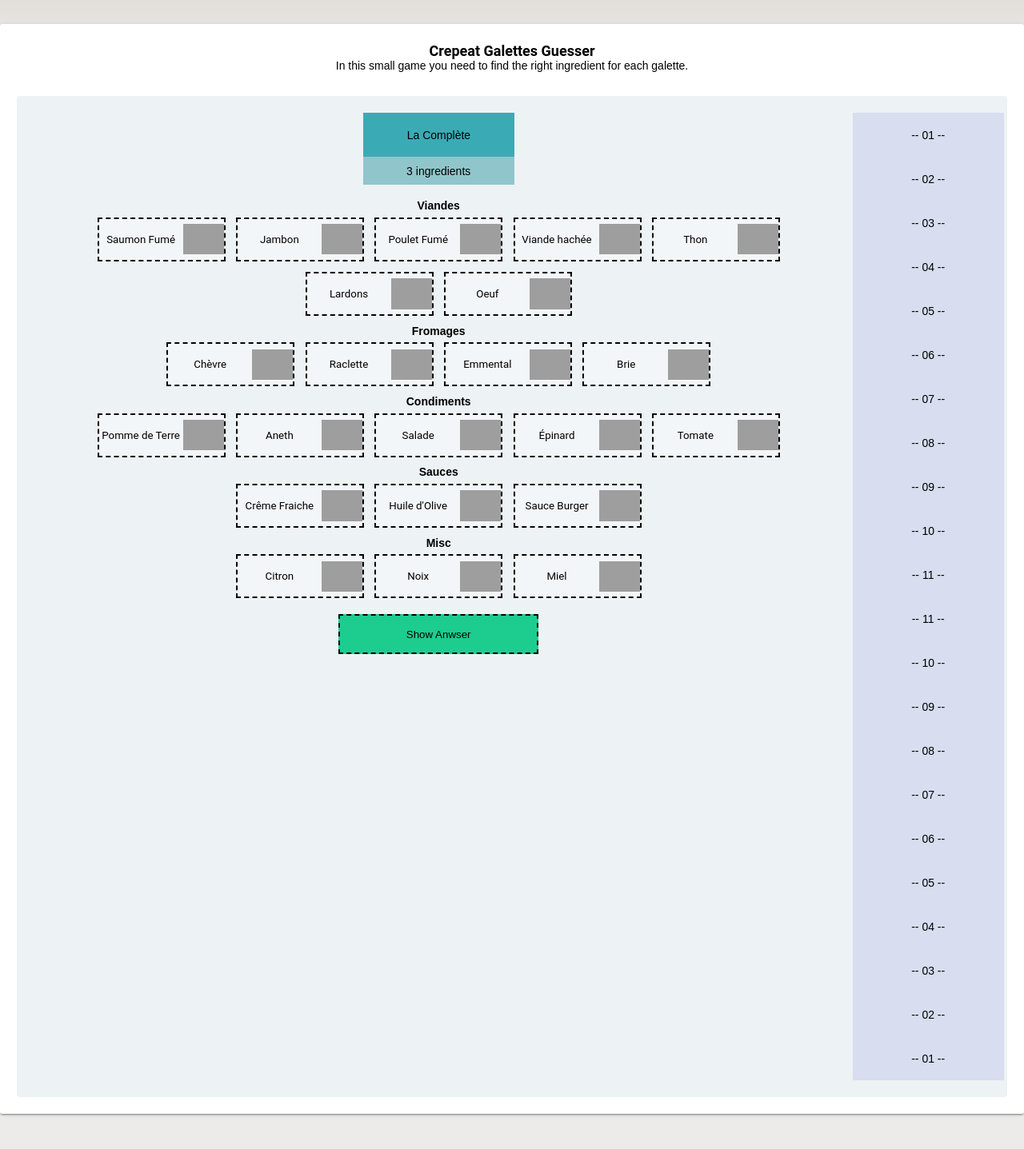
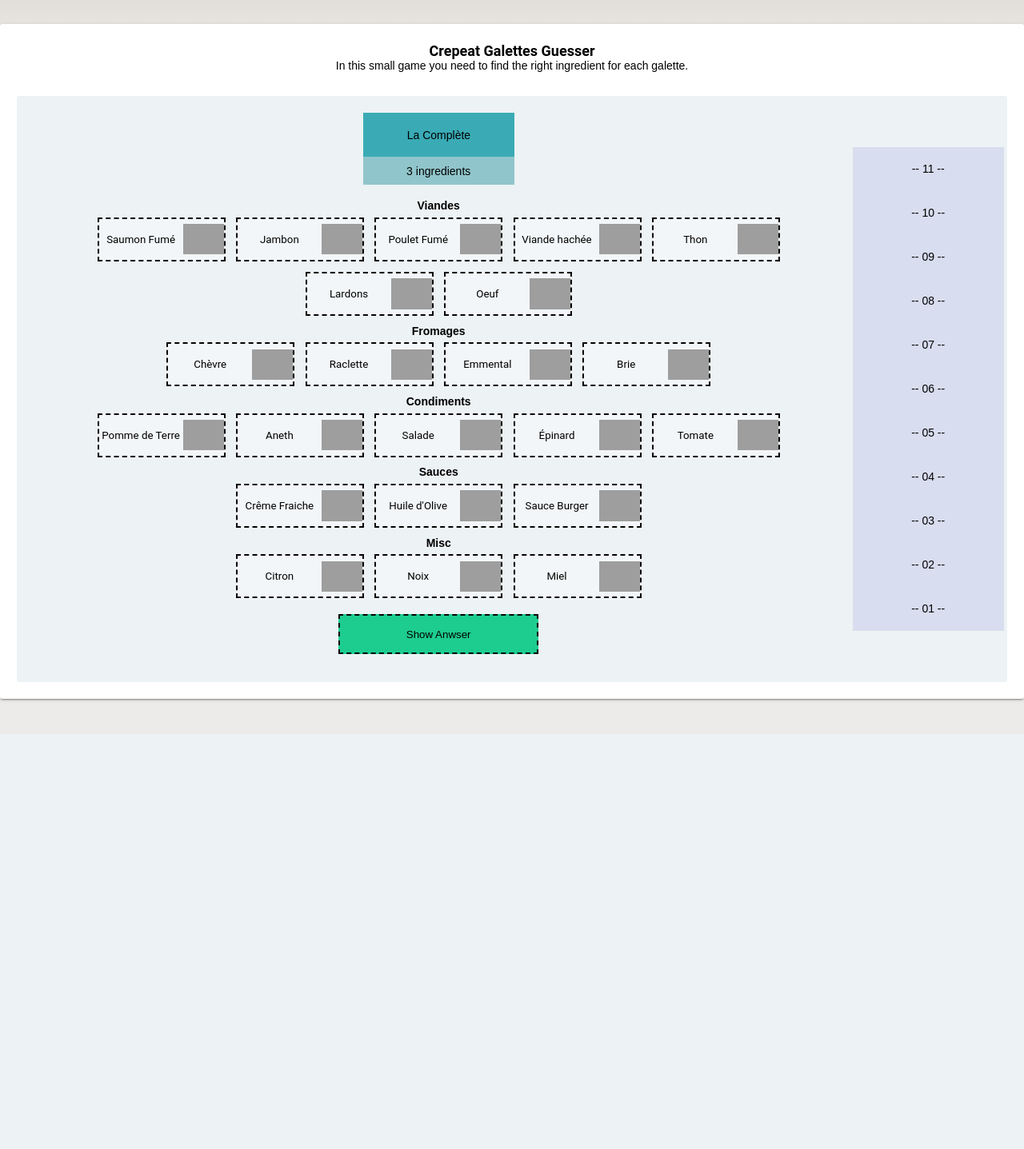
Before and after one commit to Duschmolll/Duschmoll, a PHP site: page /structure/page/CrepEat.php in a window 1280 px wide. Shown: the part 43-1480 px from the top of the page at 80% size. After the commit the page ends 922 px from the top, so only its background shows below. Run offline with PHP 8.4, Linux system fonts and the light colour scheme; grey boxes are pictures that could not be loaded.

Commit message:
removed divs for founds

```diff
--- a/structure/page/CrepEat.php
+++ b/structure/page/CrepEat.php
@@ -13,19 +13,7 @@ include_once "../header.php";
         <section id="game">
             <section id="left-tab">
                 <section id="center" style="flex-direction: column;">
-                    <div id="won" class="findGalette">Finished
-                        <div id="La Double" class="galettesToFind"> La Double </div>
-                        <div id="La Complète" class="galettesToFind"> La Complète </div>
-                        <div id="La Fermière" class="galettesToFind"> La Fermière </div>
-                        <div id="La Végetariene" class="galettesToFind"> La Végetariene </div>
-                        <div id="La Trois Fromages" class="galettesToFind"> La Trois Fromages </div>
-                        <div id="La Popeye" class="galettesToFind"> La Popeye </div>
-                        <div id="La Thonthon" class="galettesToFind"> La Thonthon </div>
-                        <div id="La Biquette" class="galettesToFind"> La Biquette </div>
-                        <div id="La Nordique" class="galettesToFind"> La Nordique </div>
-                        <div id="La Burger" class="galettesToFind"> La Burger </div>
-                        <div id="La Raclette" class="galettesToFind"> La Raclette </div>
-                    </div>
+                    <div id="won" class="findGalette">Finished</div>
                     <output id="findLength" class="ingredientHint" value="Test"></output>
                 </section>
 
@@ -33,19 +21,6 @@ include_once "../header.php";
 
             </section>
             <section id="right-tab">
-
-                <div id="La_Double1" class="galettesToFindGrey"> -- 01 -- </div>
-                <div id="La_Complète" class="galettesToFindGrey"> -- 02 -- </div>
-                <div id="La_Fermière" class="galettesToFindGrey"> -- 03 -- </div>
-                <div id="La_Végetariene" class="galettesToFindGrey"> -- 04 -- </div>
-                <div id="La_Trois_Fromages" class="galettesToFindGrey"> -- 05 -- </div>
-                <div id="La_Popeye" class="galettesToFindGrey"> -- 06 -- </div>
-                <div id="La_Thonthon" class="galettesToFindGrey"> -- 07 -- </div>
-                <div id="La_Biquette" class="galettesToFindGrey"> -- 08 -- </div>
-                <div id="La_Nordique" class="galettesToFindGrey"> -- 09 -- </div>
-                <div id="La_Burger" class="galettesToFindGrey"> -- 10 -- </div>
-                <div id="La_Raclette" class="galettesToFindGrey"> -- 11 -- </div>
-
 
             </section>
         </section>
```
